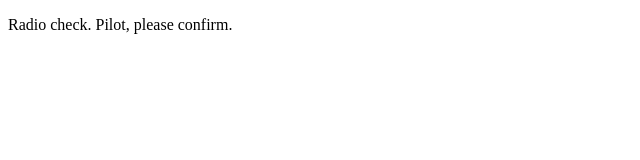
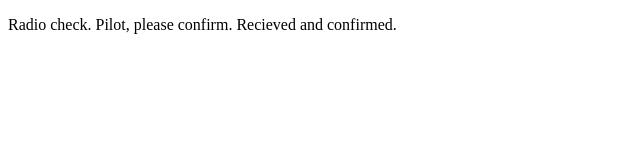
Before and after one commit to scarfinor/communication-log-pilot, a plain HTML site: page index.html in a window 1280 px wide. Shown: the whole page, without its empty margins (0-640 px from the left). Drawn offline with Linux system fonts and the light colour scheme.

Commit message:
confirmed

```diff
--- a/index.html
+++ b/index.html
@@ -1,6 +1,6 @@
 <!DOCTYPE html>
 <html>
   <body>
-    <p>Radio check. Pilot, please confirm.</p>
+    <p>Radio check. Pilot, please confirm. Recieved and confirmed.</p>
   </body>
 </html>
```
